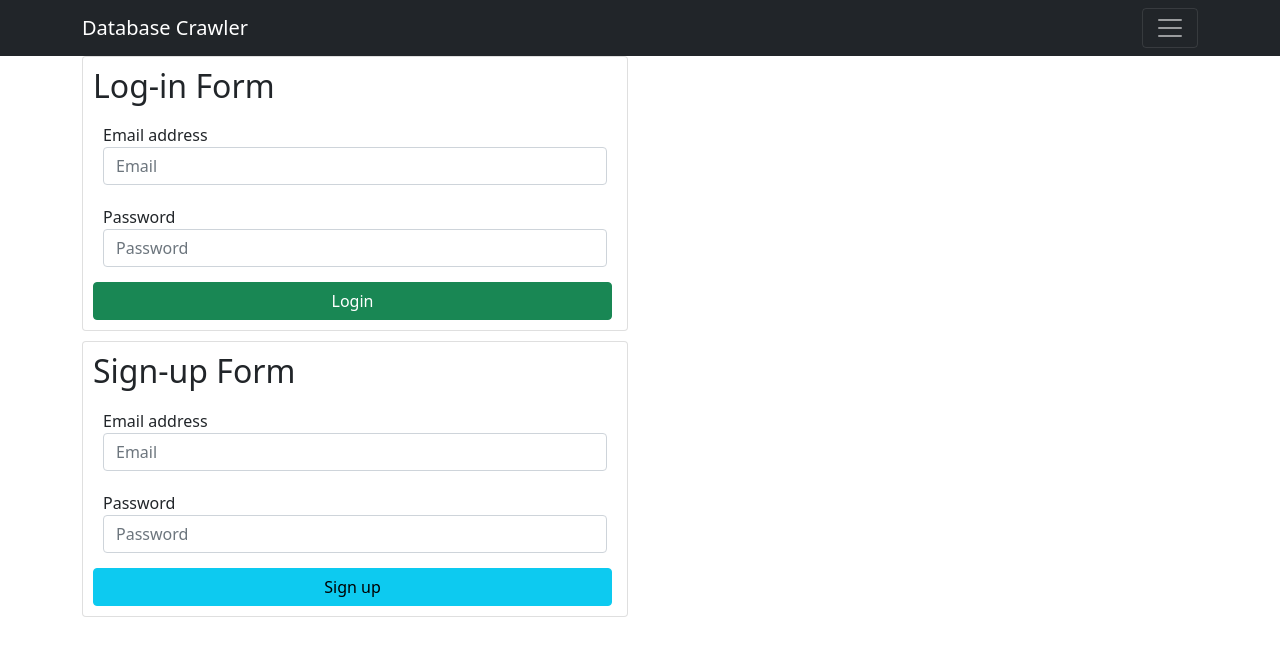
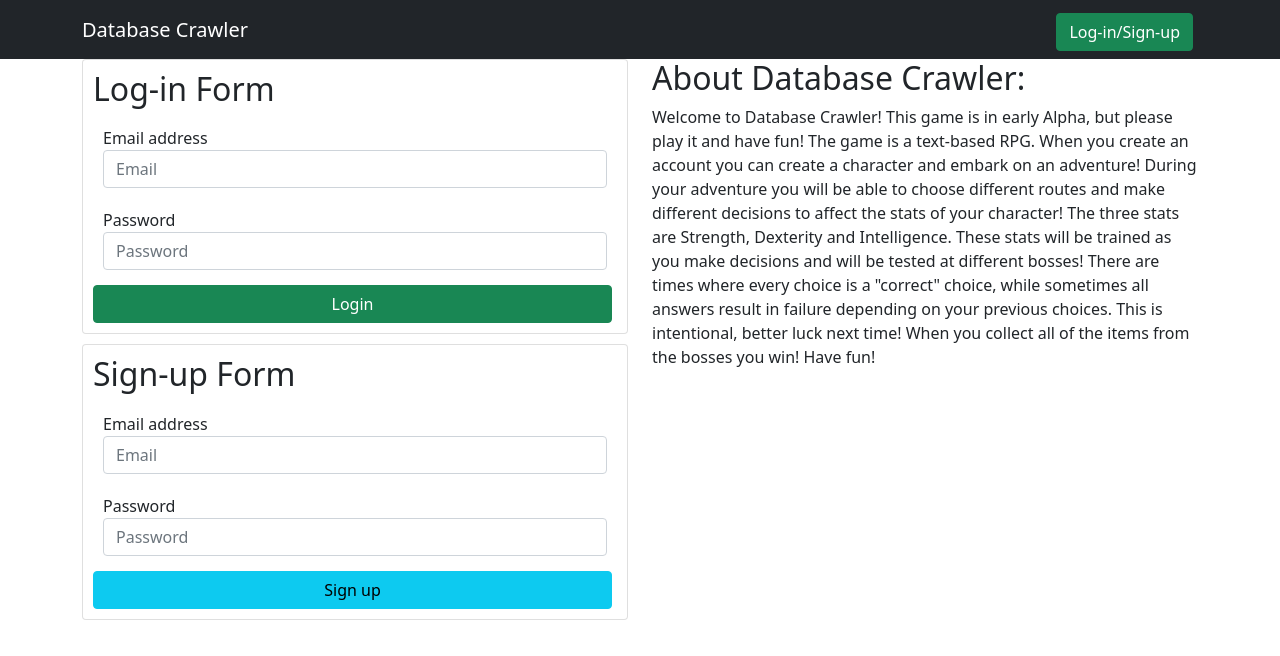
Before and after one commit to Pting1995/Database-Crawler, a website: page public/login.html in a window 1280 px wide. Drawn offline with nearby package versions, Linux system fonts and the light colour scheme.

Commit message:
added database description and fixed sign-up/log-in button

```diff
--- a/public/login.html
+++ b/public/login.html
@@ -14,17 +14,11 @@
   <nav class="navbar navbar-dark bg-dark" id="top-nav">
     <div class="container">
       <a class="navbar-brand">Database Crawler</a>
-      <button class="navbar-toggler" type="button" data-bs-toggle="collapse" data-bs-target="#navbarSupportedContent"
-        aria-controls="navbarSupportedContent" aria-expanded="false" aria-label="Toggle navigation">
-        <span class="navbar-toggler-icon"></span>
-      </button>
-      <div class="collapse navbar-collapse justify-content-end" id="navbarSupportedContent">
-        <ul class="navbar-nav">
-          <li class="nav-item">
-            <button class="btn btn-success" href="#">Log-in or Sign-up</button>
-          </li>
-        </ul>
-      </div>
+      <ul class="navbar-nav">
+        <li class="nav-item">
+          <button class="btn btn-success" href="#">Log-in/Sign-up</button>
+        </li>
+      </ul>
     </div>
   </nav>
   <div class="container">
@@ -56,6 +50,17 @@
           <button type="submit" class="btn btn-info">Sign up</button>
         </form>
       </div>
+      <div class="col-md-6">
+        <h2>About Database Crawler:</h2>
+        <p>Welcome to Database Crawler! This game is in early Alpha, but please play it and have fun! The game is a
+          text-based RPG. When you create an account you can create a character and embark on an adventure! During your
+          adventure you will be able to choose different routes and make different decisions to affect the stats of your
+          character! The three stats are Strength, Dexterity and Intelligence. These stats will be trained as you make
+          decisions and will be tested at different bosses! There are times where every choice is a "correct" choice,
+          while sometimes all answers result in failure depending on your previous choices. This is intentional, better
+          luck next time! When you collect all of the items from the bosses you win! Have fun!</p>
+        <!-- hope to add more character details for roleplaying purposes -->
+      </div>
     </div>
   </div>
 
```
